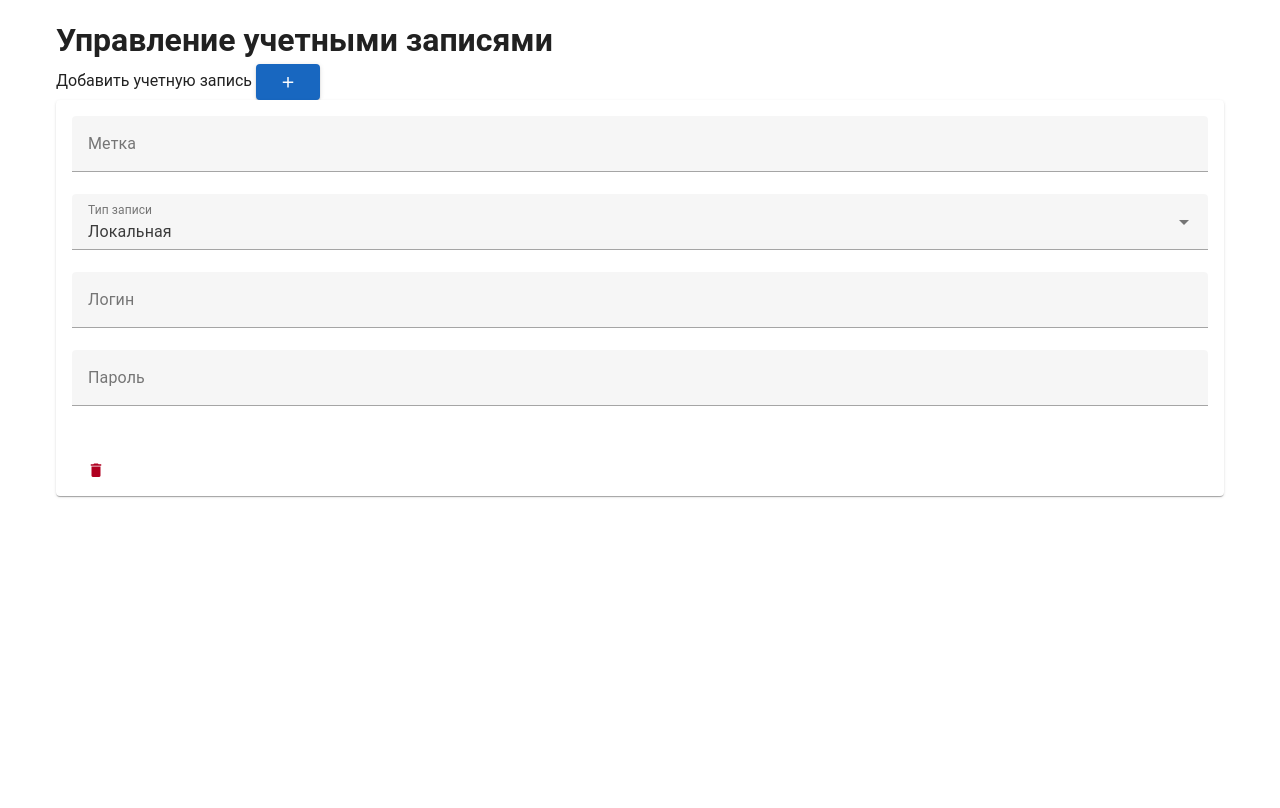
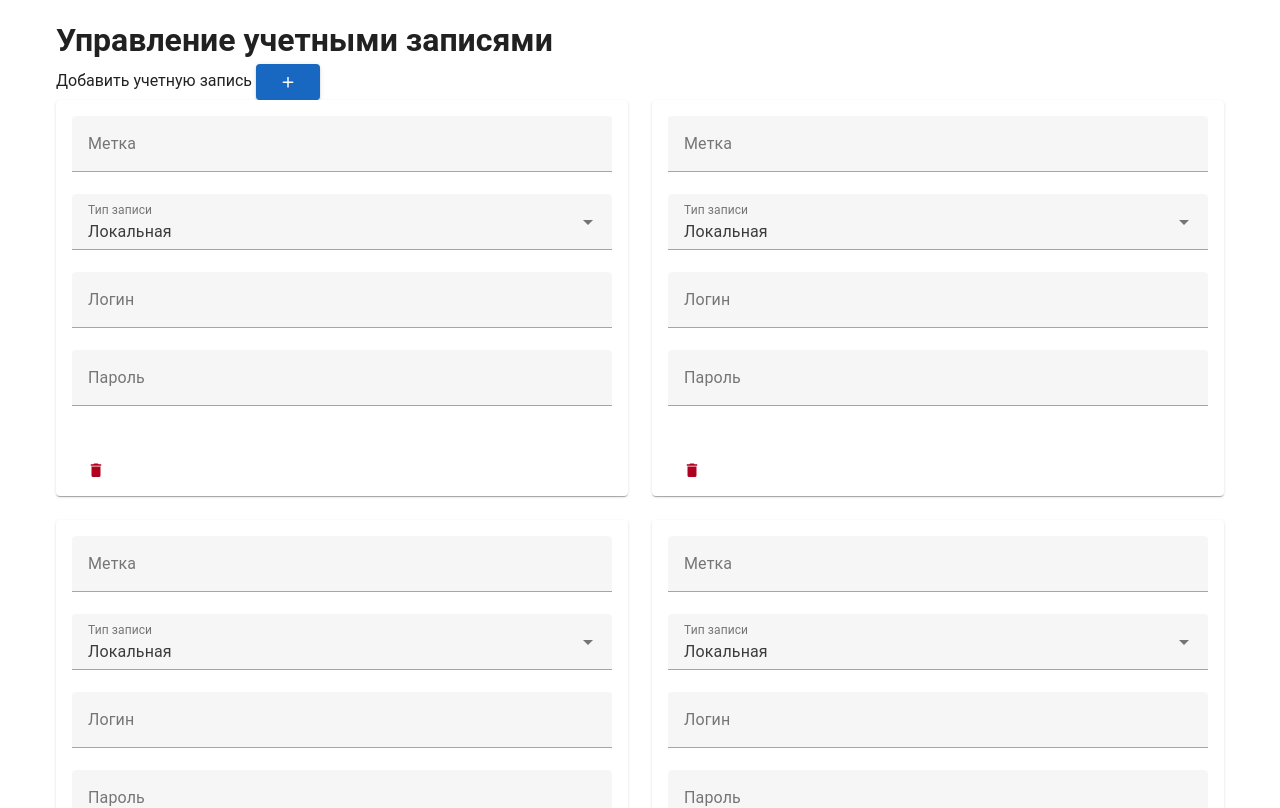
Before and after one commit to 7Hunter7/Accounts-management, a Vue app: page / in a window 1280 px wide. Shown: the top 808 px of the page. Built offline with nearby package versions, Linux system fonts and the light colour scheme.

Commit message:
Updated component 'AccountForm' - Added interface 'Account' and const 'accounts'. Added new methods 'addAccount', 'updateAccount' and 'deleteAccount'

```diff
--- a/src/components/AccountForm.vue
+++ b/src/components/AccountForm.vue
@@ -5,10 +5,79 @@
     <v-btn color="primary" @click="addAccount">
       <v-icon icon="mdi-plus"></v-icon>
     </v-btn>
-    <AccountItem />
+    <v-row>
+      <v-col cols="12" md="6" v-for="account in accounts" :key="id">
+        <AccountItem
+          :account="account"
+          @update="updateAccount(index, $event)"
+          @delete="deleteAccount(index)"
+        />
+      </v-col>
+    </v-row>
   </v-container>
 </template>
 
 <script setup lang="ts">
+import { ref } from "vue";
 import AccountItem from "./AccountItem.vue";
+
+interface Account {
+  id: number;
+  label: string;
+  recordType: string;
+  login: string;
+  password?: string;
+}
+
+const accounts = ref<Account[]>([
+  {
+    id: 1,
+    label: "XXX",
+    recordType: "Локальная",
+    login: "Значение1",
+    password: "Pyfxtybt",
+  },
+  {
+    id: 2,
+    label: "YYY",
+    recordType: "Локальная",
+    login: "Значение2",
+    password: "Pyfxtybtyna",
+  },
+  {
+    id: 3,
+    label: "XXX; YYY",
+    recordType: "Локальная",
+    login: "Значение3",
+    password: "Pyfxtybtyna823",
+  },
+  {
+    id: 4,
+    label: "MMM",
+    recordType: "LDAP",
+    login: "",
+    password: "",
+  },
+  { id: 5, label: "VVV", recordType: "LDAP", login: "", password: "" },
+]);
+
+const addAccount = () => {
+  accounts.value.push({
+    id: () => {
+      new Date();
+    },
+    label: "",
+    recordType: "Локальная",
+    login: "",
+    password: "",
+  });
+};
+
+const updateAccount = (id: number, updatedAccount: Account) => {
+  accounts.value[id] = updatedAccount;
+};
+
+const deleteAccount = (id: number) => {
+  accounts.value.splice(id, 1);
+};
 </script>
```
